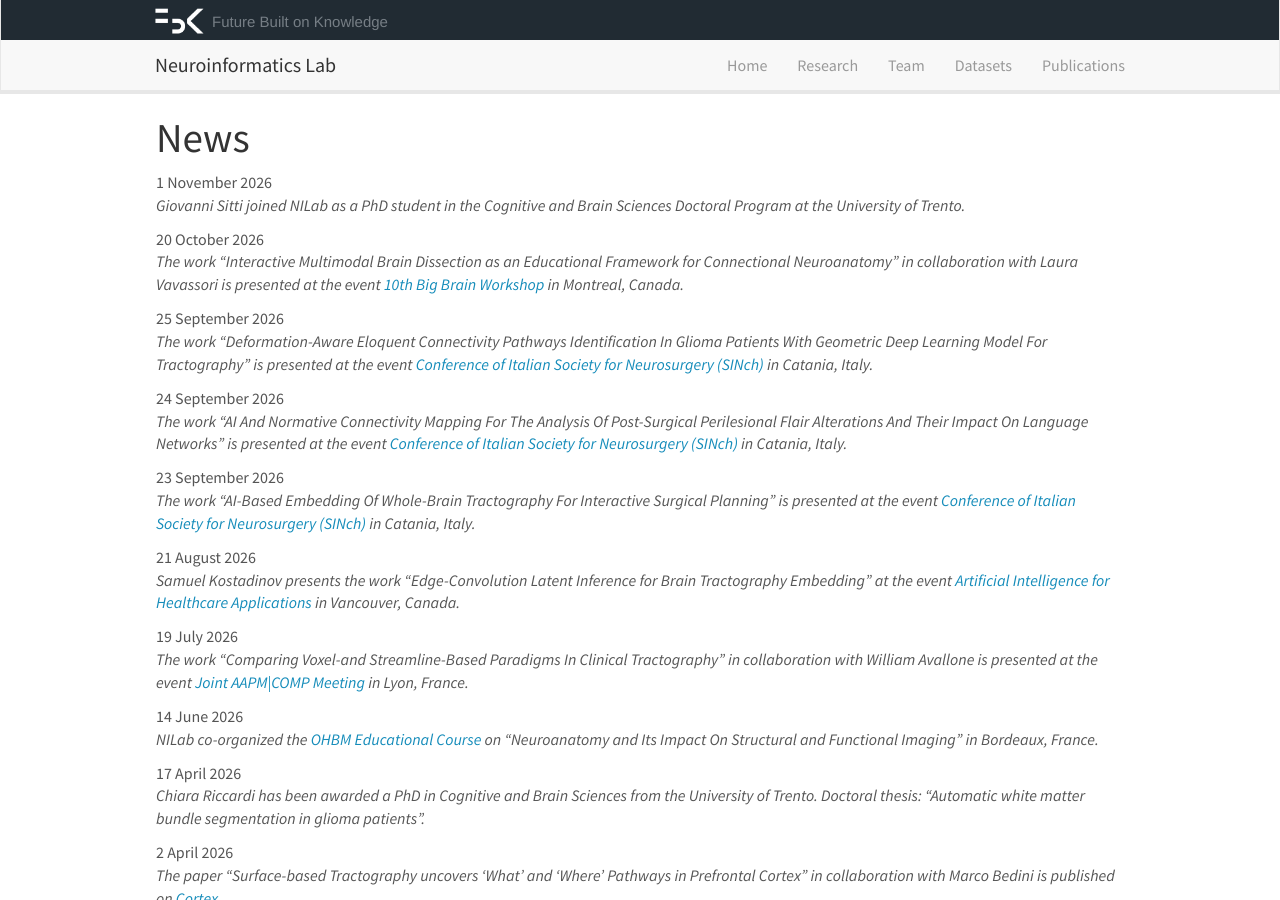
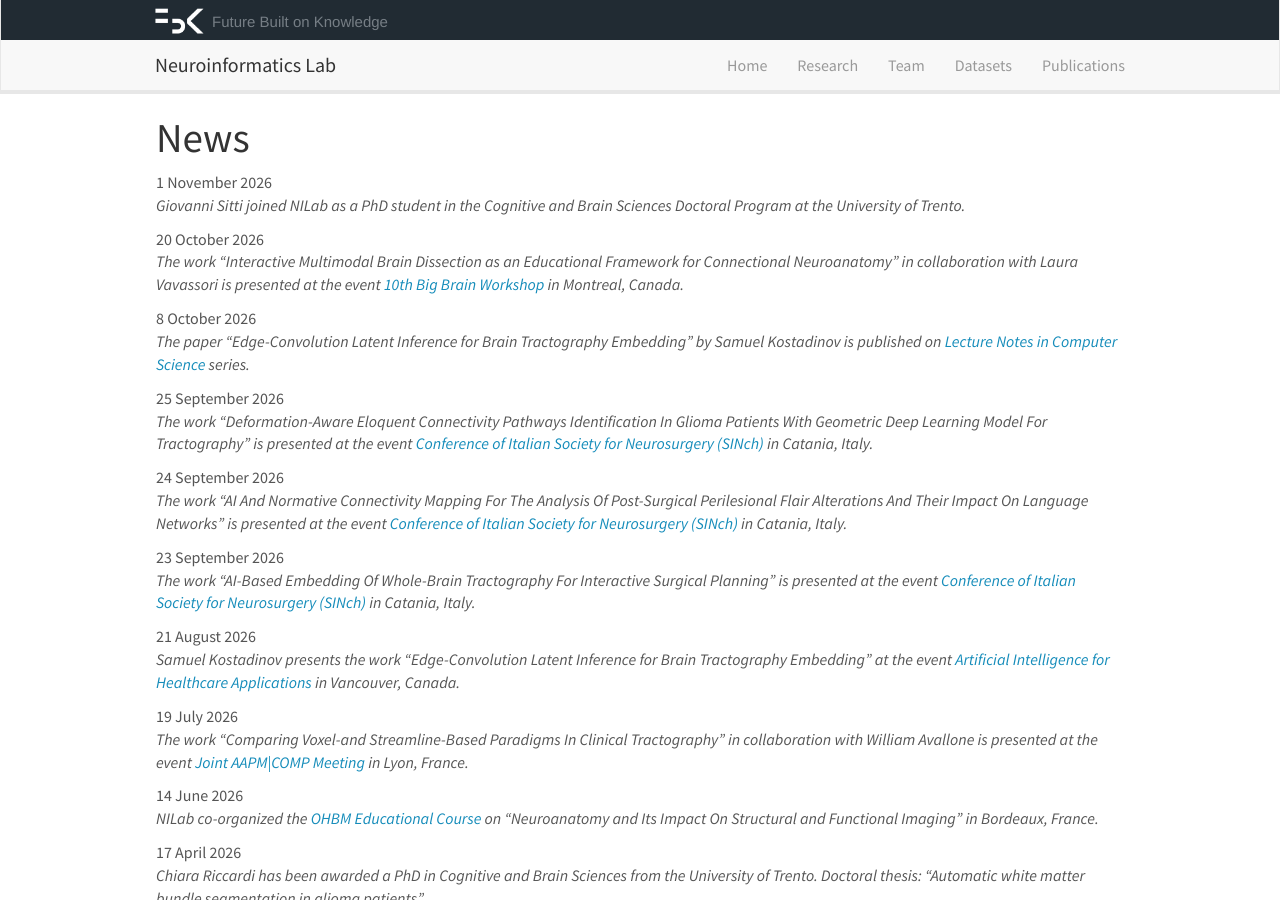
Before and after one commit to FBK-NILab/FBK-NILab.github.io, a Jekyll site: the page built from _pages/allnews.md, in a window 1280 px wide and 900 px high. Built offline with Jekyll 4.4.1, drawn with Linux system fonts in a browser that asks for light colours; nearby versions of some CDN libraries.

Commit message:
Update news.yml

```diff
--- a/_data/news.yml
+++ b/_data/news.yml
@@ -7,6 +7,10 @@
 - date: 20 October 2026
   headline: |
     The work “Interactive Multimodal Brain Dissection as an Educational Framework for Connectional Neuroanatomy” in collaboration with Laura Vavassori is presented at the event <a href='https://ebrains.eu/news-and-events/events/2026/10th-bigbrain-workshop'>10th Big Brain Workshop</a> in Montreal, Canada.
+
+- date: 8 October 2026
+  headline: |
+    The paper “Edge-Convolution Latent Inference for Brain Tractography Embedding” by Samuel Kostadinov is published on <a href='https://doi.org/10.1007/978-3-032-39379-1_24'>Lecture Notes in Computer Science</a> series.
 
 - date: 25 September 2026
   headline: |
```
